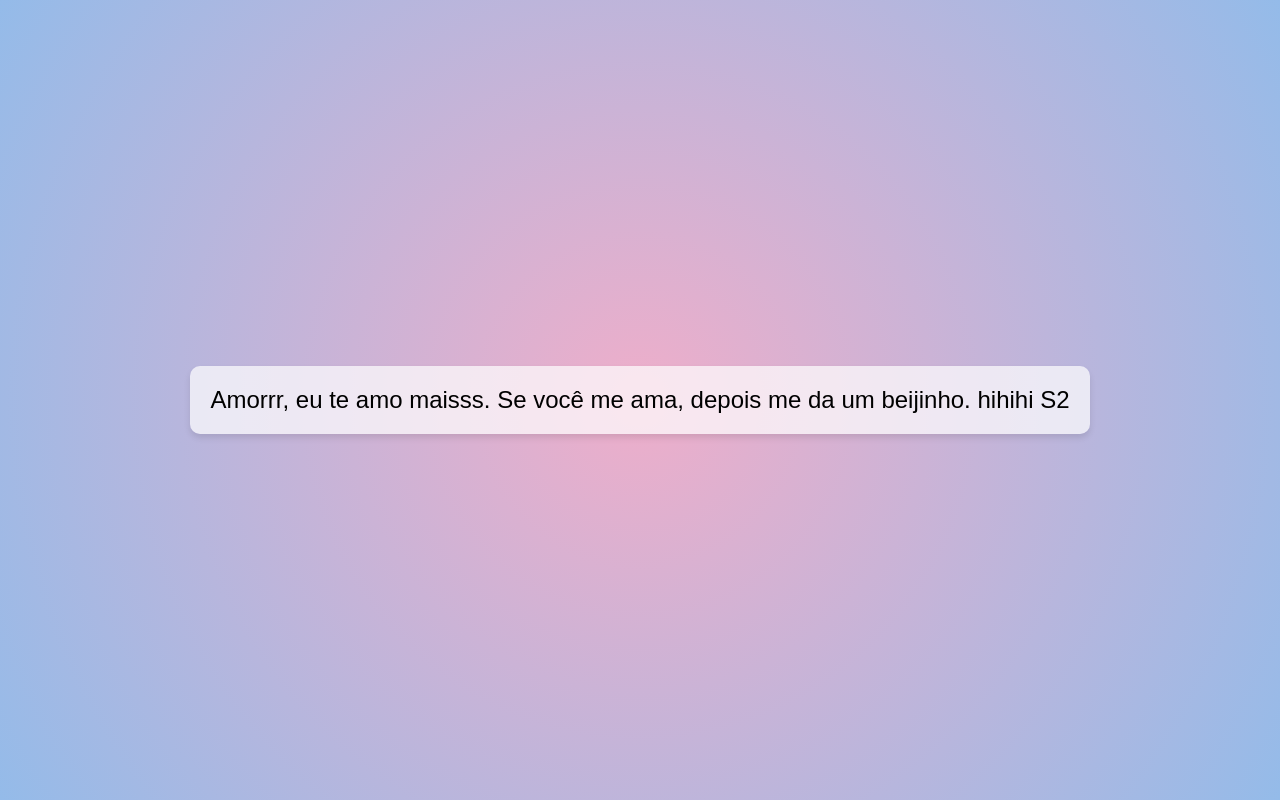
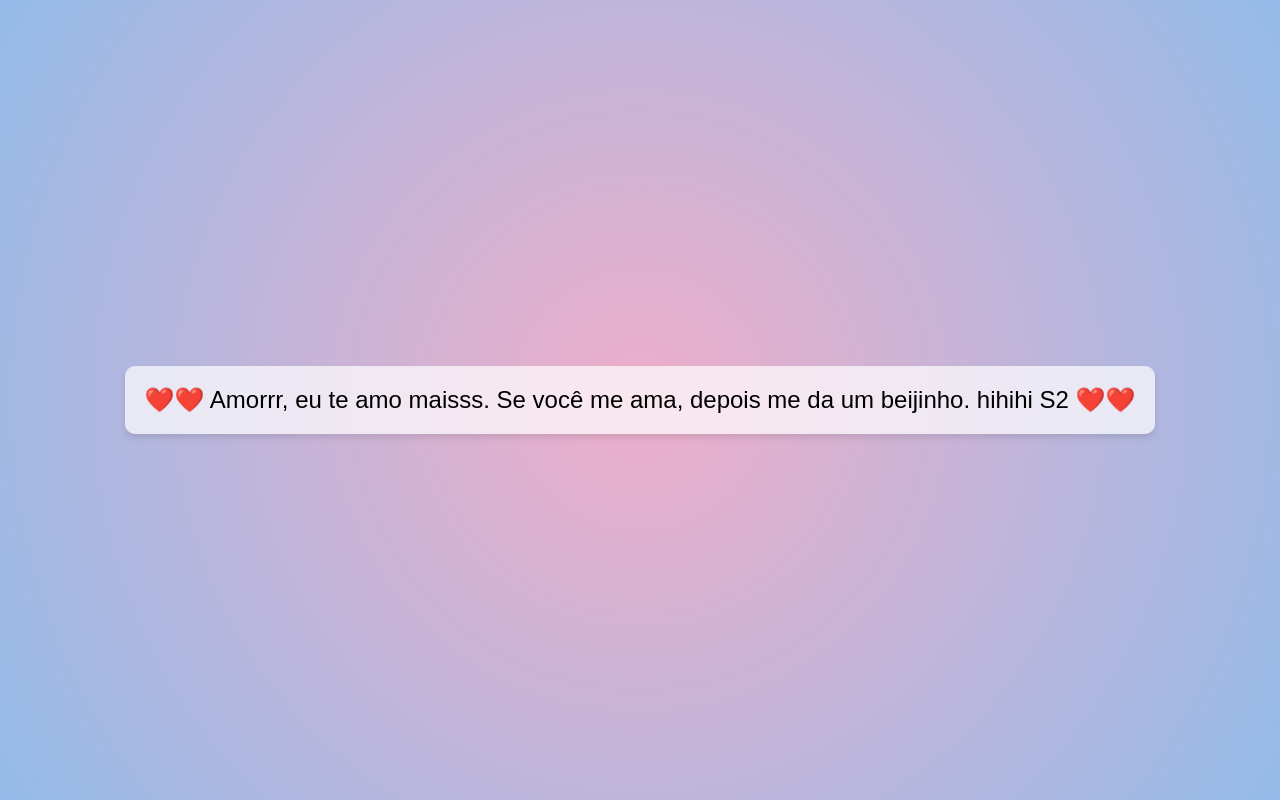
Before and after one commit to ramosdeluis/clone-tabnews, a Next.js app: page / in a window 1280 px wide. Built offline with nearby package versions, Linux system fonts and the light colour scheme.

Commit message:
Changing index.js 3

```diff
--- a/pages/index.js
+++ b/pages/index.js
@@ -10,7 +10,7 @@ function Home() {
         "\n        /* Reset some default browser styles */\n        body,\n        html {\n            margin: 0;\n            padding: 0;\n            width: 100%;\n            height: 100%;\n        }\n\n        /* Create a gradient background for a textured look */\n        body {\n            background: radial-gradient(circle, rgba(238, 174, 202, 1) 0%, rgba(148, 187, 233, 1) 100%);\n            display: flex;\n            justify-content: center;\n            /* Center content horizontally */\n            align-items: center;\n            /* Center content vertically */\n            font-family: Arial, sans-serif;\n        }\n\n        .message {\n            font-size: 24px;\n            padding: 20px;\n            border-radius: 10px;\n            background-color: rgba(255, 255, 255, 0.7);\n            /* Semi-transparent white background for the message */\n            box-shadow: 0 4px 6px rgba(0, 0, 0, 0.1);\n            /* Slight shadow for a lifted look */\n        }\n    "
     }}
   />
-  <div className="message">Amorrr, eu te amo maisss. Se você me ama, depois me da um beijinho. hihihi S2</div>
+  <div className="message">❤️❤️ Amorrr, eu te amo maisss. Se você me ama, depois me da um beijinho. hihihi S2 ❤️❤️</div>
 </>
 
     )
```
